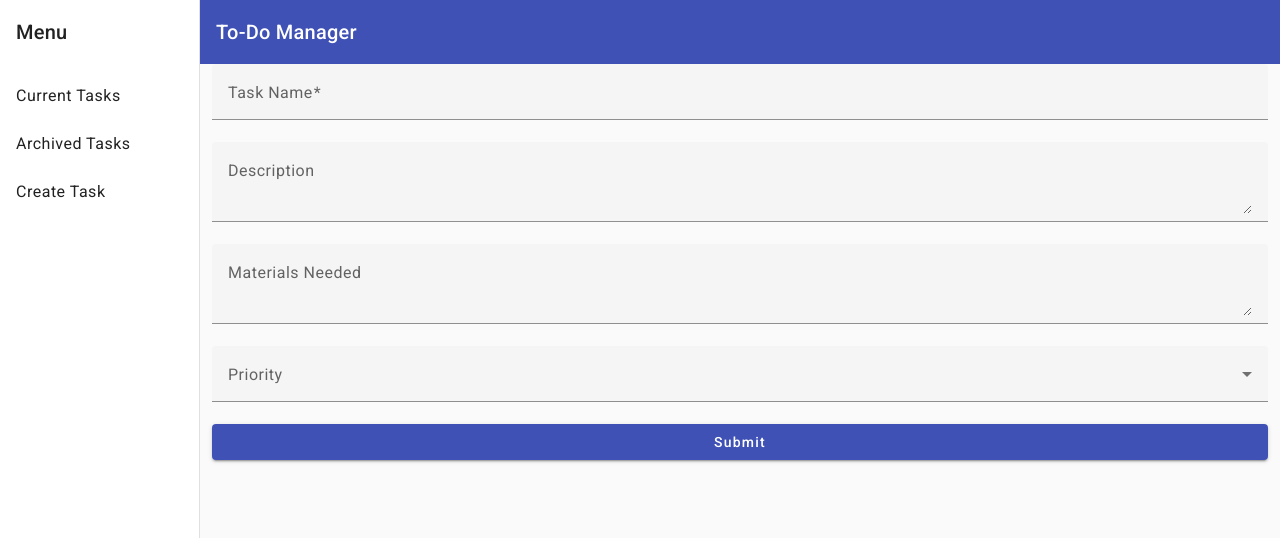
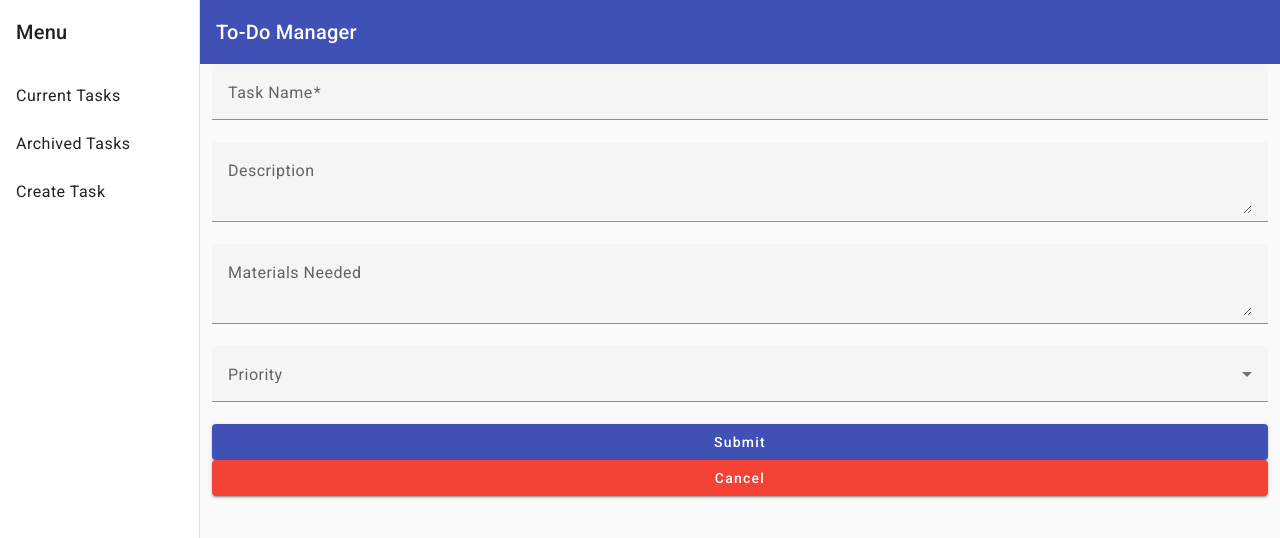
Before and after one commit to wchristian84/to-do-manager, an Angular app: page /add-task in a window 1280 px wide. Shown: the top 538 px of the page. Built offline with nearby package versions, Linux system fonts and the light colour scheme.

Commit message:
2nd attempt to deploy

```diff
--- a/package.json
+++ b/package.json
@@ -1,6 +1,7 @@
 {
   "name": "to-do-manager",
   "version": "0.0.0",
+  "type": "module",
   "scripts": {
     "ng": "ng",
     "start": "ng serve",
--- a/src/app/list/add-task/add-task.component.html
+++ b/src/app/list/add-task/add-task.component.html
@@ -26,6 +26,7 @@
                 </mat-select>
             </mat-form-field>
             <button mat-raised-button color='primary' type="submit">Submit</button>
+            <button mat-raised-button color="warn" type="button" (click)="onCancel()">Cancel</button>
          </div>
     </div>
 </form>
--- a/src/app/list/add-task/add-task.component.ts
+++ b/src/app/list/add-task/add-task.component.ts
@@ -21,7 +21,12 @@
   ngOnInit(): void {
   }
 
+  onCancel() {
+
+  }
+
   onSubmit() {
     console.log(this.addTaskForm.value);
   }
+
 }
```
Also changed, not shown: firebase.json.
